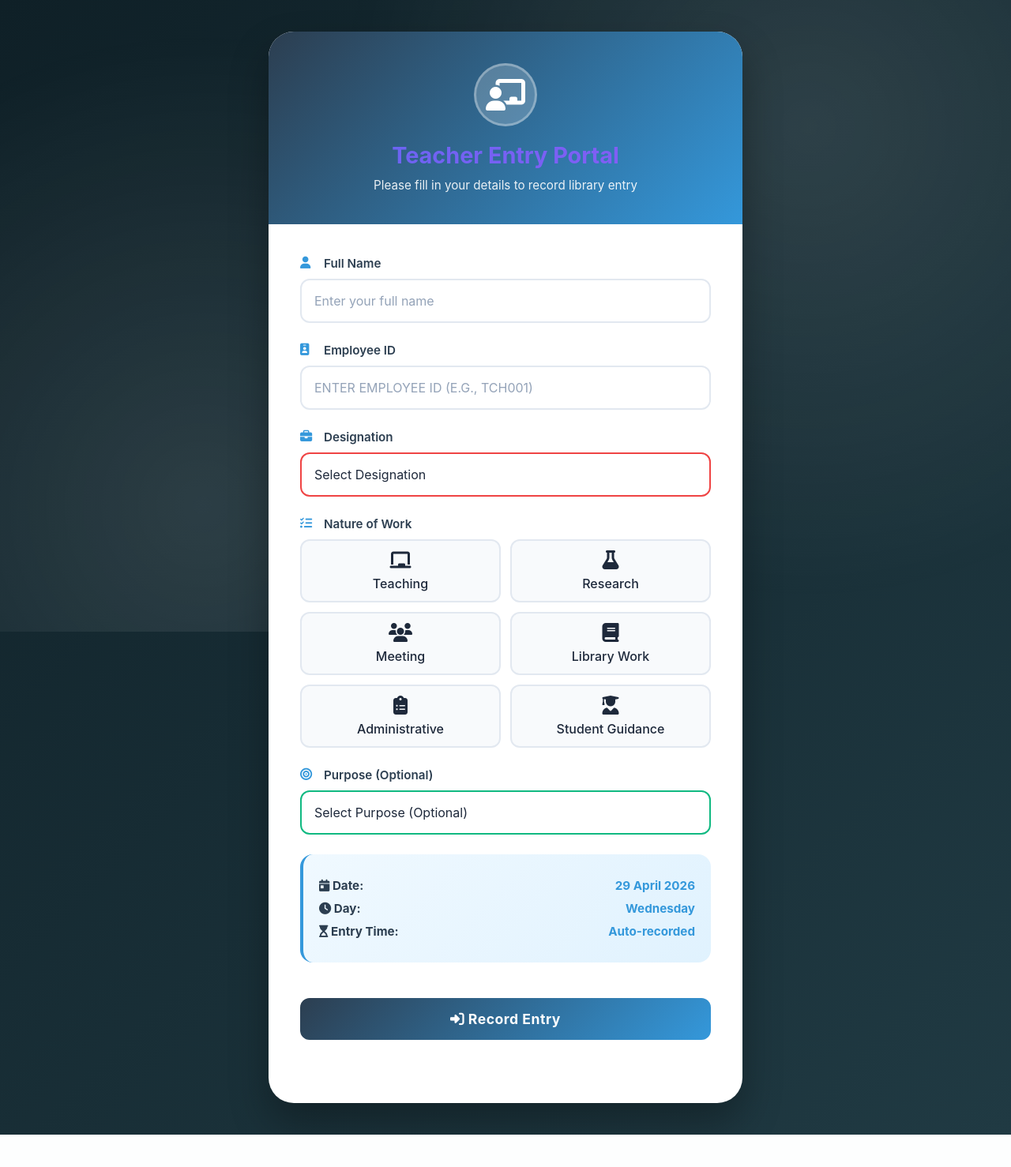
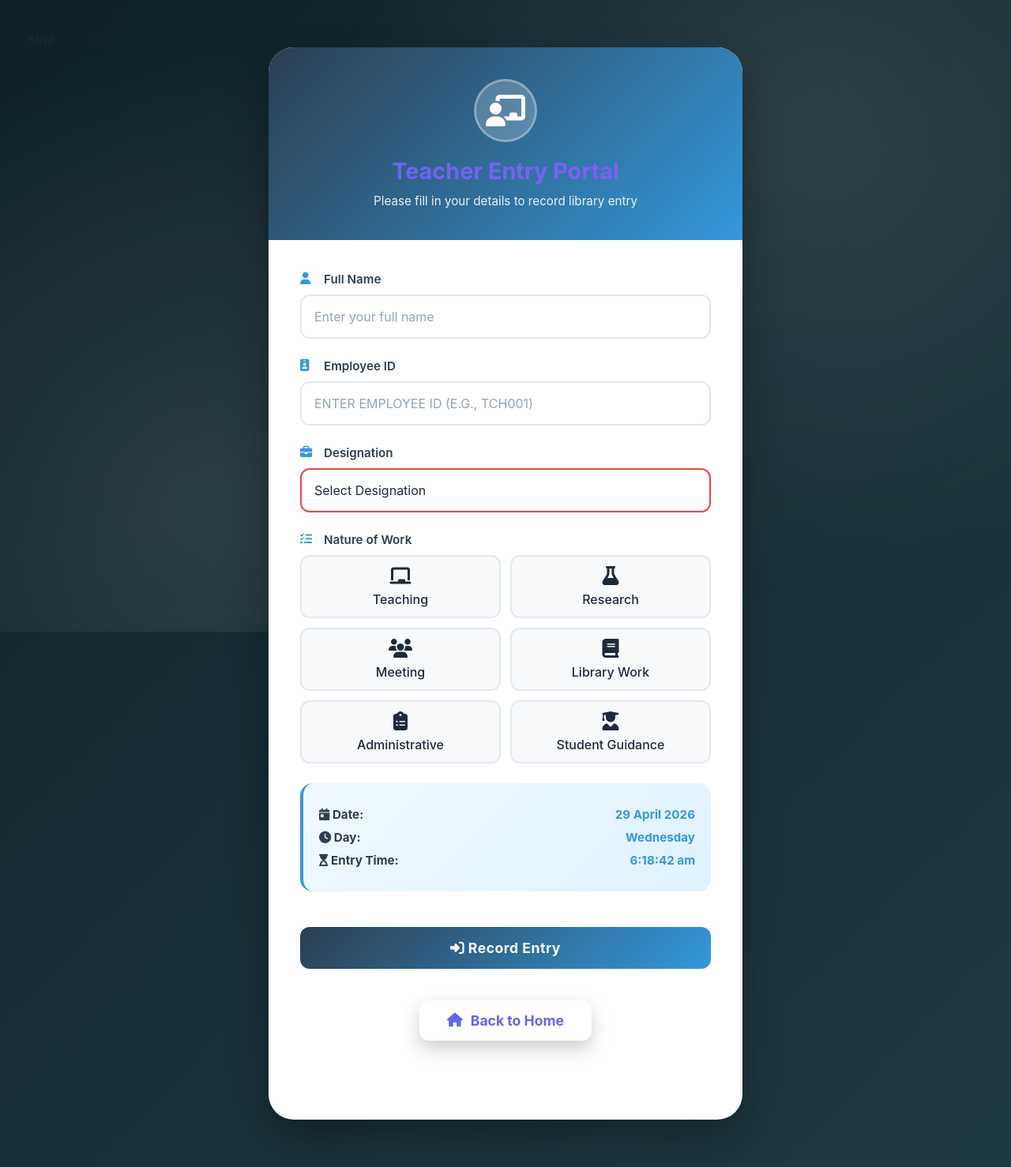
Before and after one commit to Singhaniket2110/Libraray_Visitor_Management, a Flask app: page /teacher/entry in a window 1280 px wide. Shown: the whole page at 79% size. Before the commit the page ends 1437 px from the top, so only its background shows below. Run offline with Flask 3, Linux system fonts and the light colour scheme.

Commit message:
Update teacher_entry.html

````diff
--- a/templates/teacher_entry.html
+++ b/templates/teacher_entry.html
@@ -1,48 +1,77 @@
+```html
 <!DOCTYPE html>
 <html lang="en">
 <head>
     <meta charset="UTF-8">
     <meta name="viewport" content="width=device-width, initial-scale=1.0">
     <title>Teacher Entry | Library Management</title>
+
     <link rel="stylesheet" href="{{ url_for('static', filename='css/common.css') }}">
     <link rel="stylesheet" href="{{ url_for('static', filename='css/teacher.css') }}">
     <link rel="stylesheet" href="https://cdnjs.cloudflare.com/ajax/libs/font-awesome/6.4.0/css/all.min.css">
 </head>
 <body class="teacher-page">
+
     <div class="teacher-entry-container">
         <div class="entry-card">
+
             <div class="entry-header">
                 <div class="entry-icon">
                     <i class="fas fa-chalkboard-user"></i>
                 </div>
+
                 <h1>Teacher Entry Portal</h1>
                 <p>Please fill in your details to record library entry</p>
             </div>
 
             <div class="entry-form">
                 <form id="teacherEntryForm">
+
+                    <!-- Full Name -->
                     <div class="form-group">
                         <label class="form-label">
                             <i class="fas fa-user"></i>
                             Full Name
                         </label>
-                        <input type="text" id="name" class="form-control" placeholder="Enter your full name" required>
+
+                        <input
+                            type="text"
+                            id="name"
+                            class="form-control"
+                            placeholder="Enter your full name"
+                            required
+                        >
                     </div>
 
+                    <!-- Employee ID -->
                     <div class="form-group">
                         <label class="form-label">
                             <i class="fas fa-id-badge"></i>
                             Employee ID
                         </label>
-                        <input type="text" id="employee_id" class="form-control input-uppercase" placeholder="Enter employee ID (e.g., TCH001)" required>
+
+                        <input
+                            type="text"
+                            id="employee_id"
+                            class="form-control input-uppercase"
+                            placeholder="Enter employee ID (e.g., TCH001)"
+                            required
+                        >
                     </div>
 
+                    <!-- Designation -->
                     <div class="form-group">
                         <label class="form-label">
                             <i class="fas fa-briefcase"></i>
                             Designation
                         </label>
-                        <select id="designation" class="form-control" required title="Select your designation">
+
+                        <select
+                            id="designation"
+                            class="form-control"
+                            required
+                            title="Select your designation"
+                        >
                             <option value="">Select Designation</option>
                             <option value="Professor">Professor</option>
                             <option value="Associate Professor">Associate Professor</option>
@@ -54,73 +83,101 @@
                         </select>
                     </div>
 
+                    <!-- Nature of Work -->
                     <div class="form-group">
                         <label class="form-label">
                             <i class="fas fa-tasks"></i>
                             Nature of Work
                         </label>
-                        <div class="nature-options" id="natureOptions" role="group" aria-label="Nature of work options">
-                            <div class="nature-option" data-value="Teaching" role="button" tabindex="0" aria-label="Teaching">
+
+                        <div
+                            class="nature-options"
+                            id="natureOptions"
+                            role="group"
+                            aria-label="Nature of work options"
+                        >
+
+                            <div class="nature-option" data-value="Teaching" role="button" tabindex="0">
                                 <i class="fas fa-chalkboard"></i>
                                 Teaching
                             </div>
-                            <div class="nature-option" data-value="Research" role="button" tabindex="0" aria-label="Research">
+
+                            <div class="nature-option" data-value="Research" role="button" tabindex="0">
                                 <i class="fas fa-flask"></i>
                                 Research
                             </div>
-                            <div class="nature-option" data-value="Meeting" role="button" tabindex="0" aria-label="Meeting">
+
+                            <div class="nature-option" data-value="Meeting" role="button" tabindex="0">
                                 <i class="fas fa-users"></i>
                                 Meeting
                             </div>
-                            <div class="nature-option" data-value="Library Work" role="button" tabindex="0" aria-label="Library Work">
+
+                            <div class="nature-option" data-value="Library Work" role="button" tabindex="0">
                                 <i class="fas fa-book"></i>
                                 Library Work
                             </div>
-                            <div class="nature-option" data-value="Administrative" role="button" tabindex="0" aria-label="Administrative">
+
+                            <div class="nature-option" data-value="Administrative" role="button" tabindex="0">
                                 <i class="fas fa-clipboard-list"></i>
                                 Administrative
                             </div>
-                            <div class="nature-option" data-value="Student Guidance" role="button" tabindex="0" aria-label="Student Guidance">
+
+                            <div class="nature-option" data-value="Student Guidance" role="button" tabindex="0">
                                 <i class="fas fa-user-graduate"></i>
                                 Student Guidance
                             </div>
                         </div>
+
                         <input type="hidden" id="nature_of_work" required>
                     </div>
+                    <!-- Auto Info -->
+                    <div class="auto-info">
+                        <p>
+                            <strong>
+                                <i class="fas fa-calendar-day"></i> Date:
+                            </strong>
+                            <span id="currentDate"></span>
+                        </p>
 
-                    <div class="form-group">
-                        <label class="form-label">
-                            <i class="fas fa-bullseye"></i>
-                            Purpose (Optional)
-                        </label>
-                        <select id="purpose" class="form-control" title="Select purpose of visit (optional)">
-                            <option value="">Select Purpose (Optional)</option>
-                            <option value="Book Issue/Return">Book Issue/Return</option>
-                            <option value="Reference Reading">Reference Reading</option>
-                            <option value="Research Material">Research Material</option>
-                            <option value="Meeting with Librarian">Meeting with Librarian</option>
-                            <option value="Department Work">Department Work</option>
-                            <option value="Other">Other</option>
-                        </select>
+                        <p>
+                            <strong>
+                                <i class="fas fa-clock"></i> Day:
+                            </strong>
+                            <span id="currentDay"></span>
+                        </p>
+
+                        <p>
+                            <strong>
+                                <i class="fas fa-hourglass-start"></i> Entry Time:
+                            </strong>
+                            <span id="currentTime">Auto-recorded</span>
+                        </p>
                     </div>
 
-                    <div class="auto-info">
-                        <p><strong><i class="fas fa-calendar-day"></i> Date:</strong> <span id="currentDate"></span></p>
-                        <p><strong><i class="fas fa-clock"></i> Day:</strong> <span id="currentDay"></span></p>
-                        <p><strong><i class="fas fa-hourglass-start"></i> Entry Time:</strong> <span id="currentTime">Auto-recorded</span></p>
-                    </div>
-
+                    <!-- Submit Button -->
                     <button type="submit" class="submit-btn">
                         <i class="fas fa-sign-in-alt"></i>
                         Record Entry
                     </button>
+
+                    <!-- Message -->
+                    <div id="formMessage" class="message"></div>
+
                 </form>
 
-                <div id="formMessage" class="message"></div>
+                <!-- Back Home -->
+                <div class="back-home">
+                    <a href="/">
+                        <i class="fas fa-home"></i>
+                        Back to Home
+                    </a>
+                </div>
 
+                <!-- Exit Link -->
                 <div class="back-link">
                     <a href="/teacher/exit">
-                        <i class="fas fa-door-open"></i> Need to Exit? Click here
+                        <i class="fas fa-door-open"></i>
+                        Need to Exit? Click here
                     </a>
                 </div>
             </div>
@@ -131,33 +188,40 @@
         // Update date and time
         function updateDateTime() {
             const now = new Date();
+
             const formattedDate = now.toLocaleDateString('en-IN', {
                 year: 'numeric',
                 month: 'long',
                 day: 'numeric'
             });
-            const formattedDay = now.toLocaleDateString('en-US', { weekday: 'long' });
+
+            const formattedDay = now.toLocaleDateString('en-US', {
+                weekday: 'long'
+            });
+
+            const formattedTime = now.toLocaleTimeString('en-IN');
 
             document.getElementById('currentDate').textContent = formattedDate;
             document.getElementById('currentDay').textContent = formattedDay;
+            document.getElementById('currentTime').textContent = formattedTime;
         }
 
         updateDateTime();
-        setInterval(updateDateTime, 60000);
+        setInterval(updateDateTime, 1000);
 
         // Nature of work selection
         const natureOptions = document.querySelectorAll('.nature-option');
         const natureOfWorkInput = document.getElementById('nature_of_work');
 
         natureOptions.forEach(option => {
-            option.addEventListener('click', function() {
+            option.addEventListener('click', function () {
                 natureOptions.forEach(opt => opt.classList.remove('selected'));
                 this.classList.add('selected');
                 natureOfWorkInput.value = this.getAttribute('data-value');
             });
 
-            // Add keyboard support for accessibility
-            option.addEventListener('keydown', function(e) {
+            // Keyboard support
+            option.addEventListener('keydown', function (e) {
                 if (e.key === 'Enter' || e.key === ' ') {
                     e.preventDefault();
                     this.click();
@@ -180,16 +244,17 @@
             const employee_id = document.getElementById('employee_id').value.trim().toUpperCase();
             const designation = document.getElementById('designation').value;
             const nature_of_work = natureOfWorkInput.value;
-            const purpose = document.getElementById('purpose').value;
 
-            // Validate
+            // Validation
             if (!name || !employee_id || !designation || !nature_of_work) {
                 messageDiv.textContent = 'Please fill all required fields';
                 messageDiv.className = 'message error';
+                messageDiv.style.display = 'block';
+
                 setTimeout(() => {
-                    messageDiv.className = 'message';
                     messageDiv.style.display = 'none';
                 }, 3000);
+
                 return;
             }
 
@@ -199,8 +264,15 @@
             try {
                 const response = await fetch('/teacher/entry', {
                     method: 'POST',
-                    headers: { 'Content-Type': 'application/json' },
-                    body: JSON.stringify({ name, employee_id, designation, nature_of_work, purpose })
+                    headers: {
+                        'Content-Type': 'application/json'
+                    },
+                    body: JSON.stringify({
+                        name,
+                        employee_id,
+                        designation,
+                        nature_of_work
+                    })
                 });
 
                 const result = await response.json();
@@ -208,8 +280,14 @@
                 if (result.success) {
                     messageDiv.textContent = '✓ Entry recorded successfully!';
                     messageDiv.className = 'message success';
+                    messageDiv.style.display = 'block';
+
                     form.reset();
-                    natureOptions.forEach(opt => opt.classList.remove('selected'));
+
+                    natureOptions.forEach(opt => {
+                        opt.classList.remove('selected');
+                    });
+
                     natureOfWorkInput.value = '';
 
                     setTimeout(() => {
@@ -218,16 +296,18 @@
                 } else {
                     messageDiv.textContent = result.error || 'Failed to record entry';
                     messageDiv.className = 'message error';
+                    messageDiv.style.display = 'block';
+
                     setTimeout(() => {
-                        messageDiv.className = 'message';
                         messageDiv.style.display = 'none';
                     }, 3000);
                 }
             } catch (error) {
                 messageDiv.textContent = 'Connection error. Please try again.';
                 messageDiv.className = 'message error';
+                messageDiv.style.display = 'block';
+
                 setTimeout(() => {
-                    messageDiv.className = 'message';
                     messageDiv.style.display = 'none';
                 }, 3000);
             } finally {
@@ -236,5 +316,7 @@
             }
         });
     </script>
+
 </body>
 </html>
+```
````
